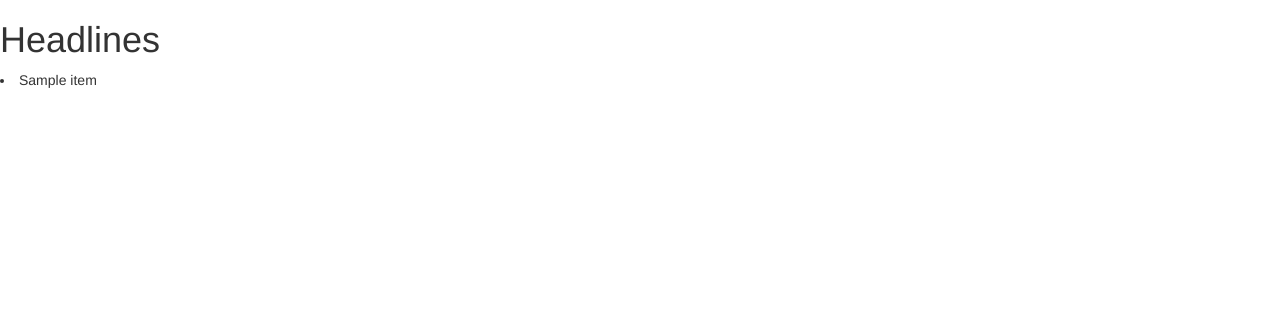
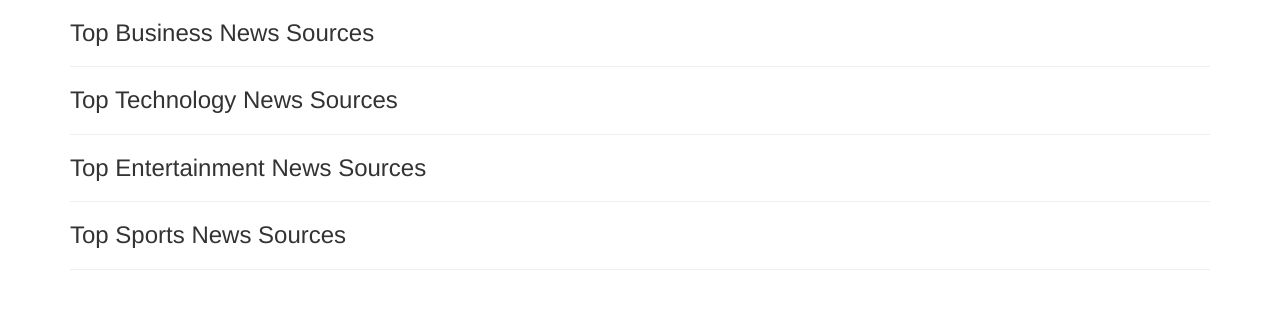
Before and after one commit to Missy-Olivia/News-Highlight, a Flask app: template app/templates/index.html in a window 1280 px wide. Shown: the top 309 px of the page. Run offline with Flask 2, Linux system fonts and the light colour scheme; the template is opened without the code that fills it: most values are stand-ins (such as "Sample title", 1, 10 or a date in 2020); parts of the project's set-up code (start-up, migrations or seed data) failed here and were passed over; some libraries are stand-ins or nearby versions.

Commit message:
updated html pages to render the news data

```diff
--- a/app/templates/base.html
+++ b/app/templates/base.html
@@ -1 +1,24 @@
-{% extends 'bootstrap/base.html'%}
+<!DOCTYPE html>
+<html>
+    <head>
+        <meta charset="utf-8">
+        {% if title %}
+        <title> {{ title }}</title>
+        {% else %}
+        <title> Breaking News Highlights </title>
+        {% endif %}
+        {% extends 'bootstrap/base.html'%}
+
+        <!-- Navbar block  -->
+        {% block navbar %}
+            {% include 'navbar.html' %}
+        {% endblock %}
+    </head>
+    <body>
+        <!-- Content block -->
+
+        {% block content %}
+
+        {% endblock%}
+    </body>
+</html>
--- a/app/templates/index.html
+++ b/app/templates/index.html
@@ -1,11 +1,41 @@
 {% extends 'base.html'%}
+{% import 'macros.html' as macro %}
+<!-- styles block -->
+{% block styles %}
+    {{ super() }}
+    <link rel="stylesheet" href="{{url_for('static',filename = 'index.css')}}">
+{% endblock%}
+<!-- content block -->
+{% block content%}
+<div class="container">
+		<!-- Business News Section  -->
+        <h3> Top Business News Sources</h3>
+        <hr>
 
-{% block content %}
-<h1>Headlines</h1>
-{% for item in data %}
-<li>
-    {{item.title}}
-</li>
-{% endfor %}
+        {{ macro.displaySourceList(business_sources)}}
 
-{% endblock %}
+        <!-- Business News Section  -->
+
+        <h3> Top Technology News Sources</h3>
+        <hr>
+
+        {{ macro.displaySourceList(tech_sources)}}
+
+        <!-- Entertainment News Section  -->
+
+        <h3> Top Entertainment News Sources</h3>
+        <hr>
+
+        {{ macro.displaySourceList(entertainment_sources)}}
+
+        <!-- Entertainment News Section  -->
+
+        <h3> Top Sports News Sources</h3>
+        <hr>
+
+        {{ macro.displaySourceList(sports_sources)}}
+
+</div>
+
+
+{%endblock%}
--- /dev/null
+++ b/app/templates/macros.html
@@ -0,0 +1,32 @@
+{% macro displaySourceList(source_list) %}
+
+	{% for source_row in source_list |batch(4)%}
+        <div class="row">
+
+
+            {% for sources in source_row %}
+	            <div class="col-md-6">
+
+		            <div class="panel panel-default">
+						<div class="panel-heading">
+							<a href="/sources/{{sources.id}}">
+							    {{ sources.name}}
+					        </a>
+						</div>
+						<div class="panel-body">
+							<p>
+								{{ sources.description |truncate(100)}}
+
+							</p>
+							<a href="/sources/{{sources.id}}" class="btn btn-success btn-sm">Visit {{sources.name}}</a>
+						</div>
+
+
+					</div>
+		        </div>
+            {% endfor %}
+
+        </div>
+    {% endfor %}
+
+{% endmacro %}
```
Also changed, not shown: app/templates/articles.html (added, +54 -0 lines), app/templates/fourOhfour.html (added, +9 -0 lines), app/views.py (+12 -2 lines), app/static/index.css (added), app/templates/navbar.html (added).
